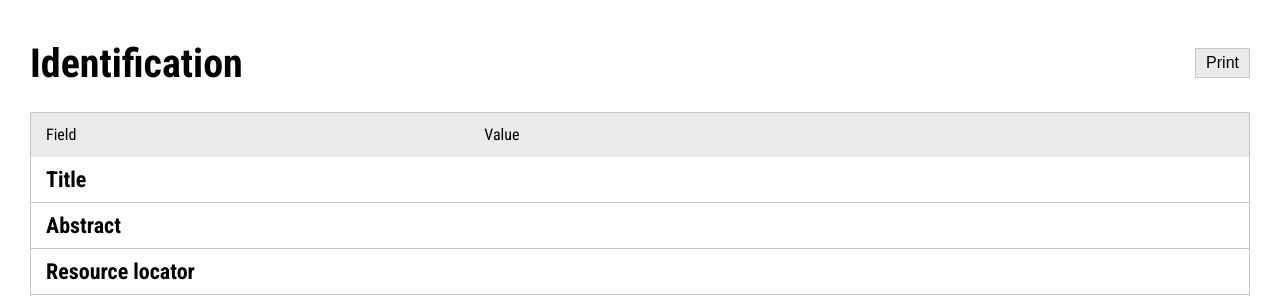
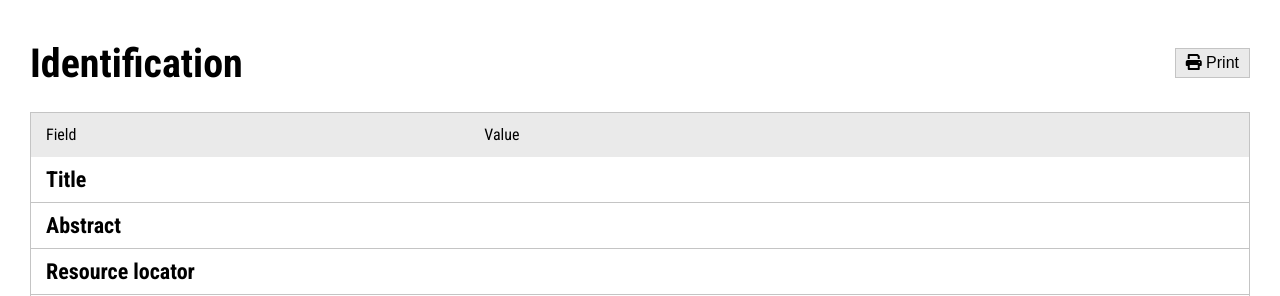
Before and after one commit to DataShades/ckanext-metaexport, a Python web app: template ckanext/metaexport/templates/metaexport/html.html in a window 1280 px wide. Shown: the top 296 px of the page. Run offline with Jinja, Linux system fonts and the light colour scheme; the template is opened without the code that fills it, so the values that code supplies are empty.

Commit message:
DPINSWXCFAC-4/replace static with CDN

```diff
--- a/ckanext/metaexport/templates/metaexport/html.html
+++ b/ckanext/metaexport/templates/metaexport/html.html
@@ -8,7 +8,7 @@
         <meta name="DC.subject" scheme="eGMS.IPSV" content="metadata">
         <meta name="DC.language" scheme="DCTERMS.ISO639-2" content="{{ pkg_dict.get('language') or 'eng' }}">
         <link href="https://fonts.googleapis.com/css?family=Roboto+Condensed:400,700,400italic" rel="stylesheet" type="text/css">
-        <link rel="stylesheet" href="{{ h.url_for_static('base/vendor/font-awesome/css/font-awesome.css', qualified=True) }}">
+        <link rel="stylesheet" href="https://cdnjs.cloudflare.com/ajax/libs/font-awesome/6.0.0/css/all.min.css">
 
         {% block html_styles %}
             <style>
@@ -138,7 +138,7 @@
         {% endblock %}
     </head>
     <body class="{% block body_classes%}{% endblock %}">
-        <a href="javascript:window.print()" class="btn print-btn"><i class="icon-print fa fa-print"></i> Print</a>
+        <a href="javascript:window.print()" class="btn print-btn"><i class="icon-print fa-solid fa-print"></i> Print</a>
         <h1>Identification</h1>
         <table>
             <thead>
```
